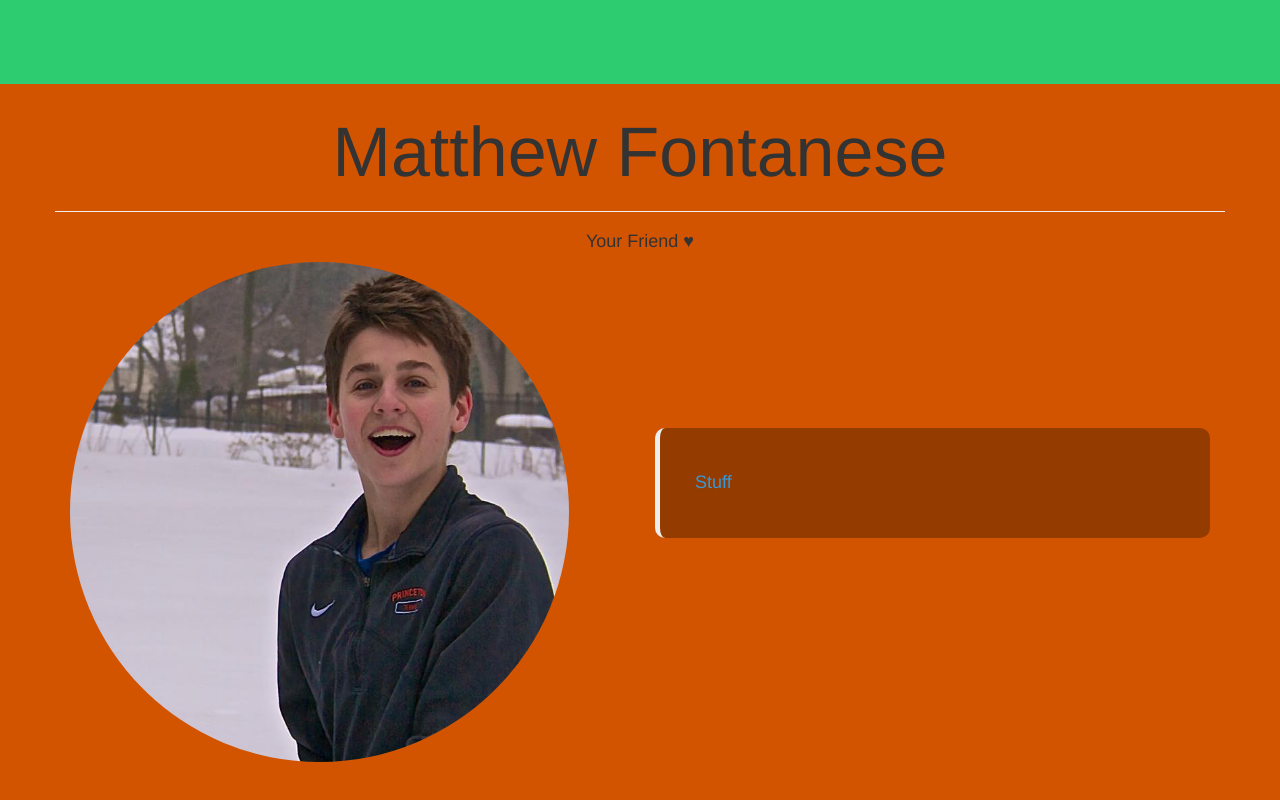
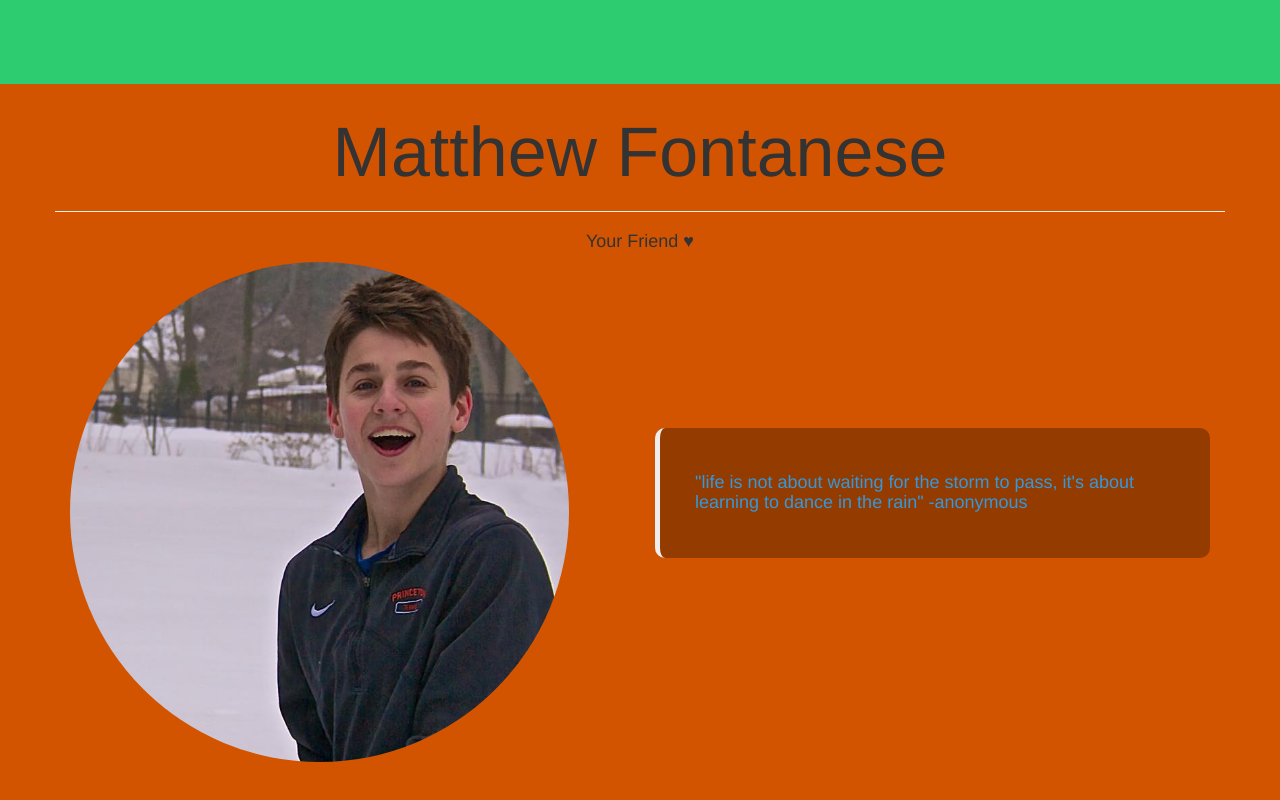
Before and after one commit to helloimali/ineedlove, a plain HTML site: page aboutus.html in a window 1280 px wide. Shown: the part 3116-3916 px from the top of the page. Drawn offline with Linux system fonts and the light colour scheme.

Commit message:
added matts quote

```diff
--- a/aboutus.html
+++ b/aboutus.html
@@ -112,7 +112,7 @@
 
             <div class="col-md-6">
                 <blockquote>
-                <h4>Stuff</h4>
+                <h4>"life is not about waiting for the storm to pass, it's about learning to dance in the rain" -anonymous</h4>
                 </blockquote>
             </div>
         </div>
```
